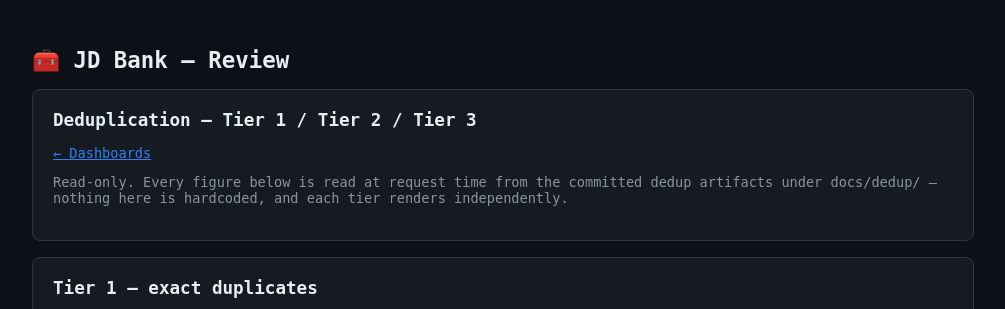
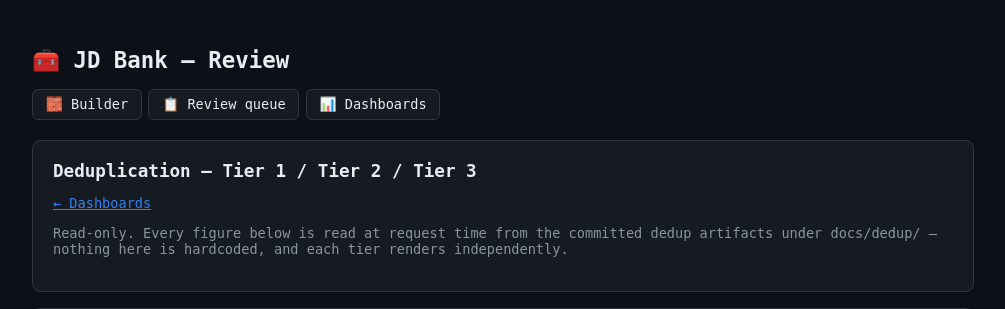
Before and after one commit to humanaxiom/jd-assistant, a Python web app: template core/src/api/templates/dashboard_dedup.html in a window 1280 px wide. Shown: the top 309 px of the page, without its empty margins (0-1005 px from the left). Run offline with Jinja, Linux system fonts and the light colour scheme; the template is opened without the code that fills it, so the values that code supplies are empty.

Commit message:
feat(ui): global nav linking every UI feature from every page (#75)
The server-rendered UI had a header but no navigation — no page linked to
any other, so the Builder, review queue, and dashboards were only reachable
by typing URLs. Add a nav bar to the shared _base.html (every template
extends it) linking the three top-level features: Builder, Review queue,
Dashboards. The dashboard index already fans out to baseline/dedup/clusters.

Pinned in test_dashboard.py: a dropped nav link turns the suite red.

Co-authored-by: adam <asalah@sfu.ca>
Co-authored-by: Claude Opus 4.8 (1M context) <noreply@anthropic.com>

```diff
--- a/core/src/api/templates/_base.html
+++ b/core/src/api/templates/_base.html
@@ -30,10 +30,18 @@
     pre { white-space:pre-wrap; word-break:break-word; background:#0d1117; border:1px solid var(--border); border-radius:6px; padding:.75rem; max-height:400px; overflow:auto; }
     .empty { color:var(--muted); }
     .meta { color:var(--muted); font-size:.85rem; }
+    nav.nav { display:flex; flex-wrap:wrap; gap:.4rem; margin:0 0 1.25rem; max-width:900px; }
+    nav.nav a { display:inline-block; padding:.4rem .8rem; border:1px solid var(--border); border-radius:6px; background:var(--panel); color:var(--fg); text-decoration:none; font-size:.85rem; }
+    nav.nav a:hover { border-color:var(--accent); color:var(--accent); }
   </style>
 </head>
 <body>
   <h1>{% block header %}🧰 JD Bank — Review{% endblock %}</h1>
+  <nav class="nav">
+    <a href="/jd-bank/ui/compose/new">🧱 Builder</a>
+    <a href="/jd-bank/ui/queue">📋 Review queue</a>
+    <a href="/jd-bank/ui/dashboard">📊 Dashboards</a>
+  </nav>
   {% block content %}{% endblock %}
 </body>
 </html>
```
Also changed, not shown: core/tests/unit/test_dashboard.py (+15 -0 lines).
